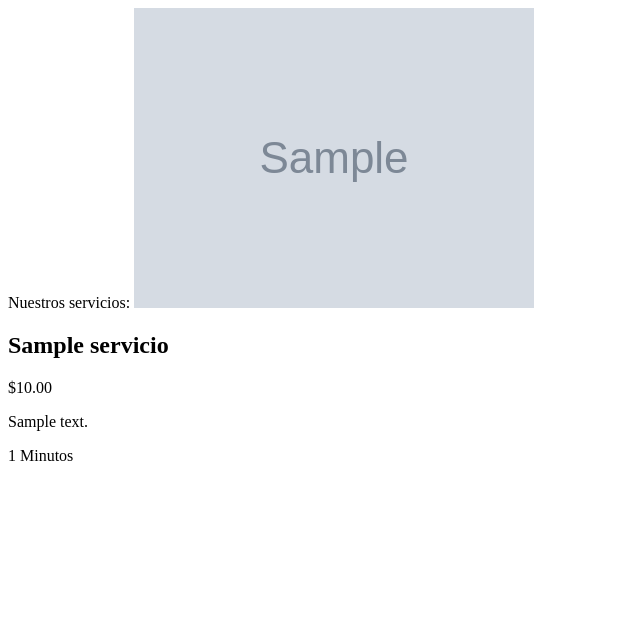
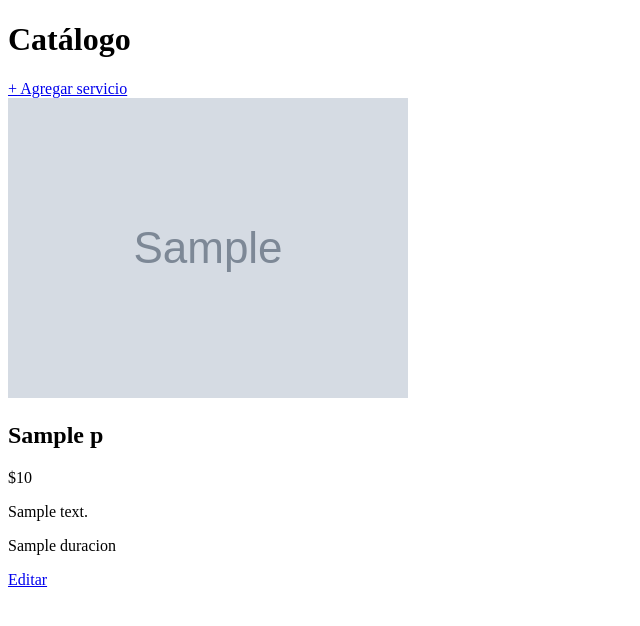
Before and after one commit to Trippxzz/ZoneFem, a Django app: template ZoneApp/templates/ZoneServicios/servicios.html in a window 1280 px wide. Shown: the top 626 px of the page, without its empty margins (0-640 px from the left). Run offline with Django 5.2, Linux system fonts and the light colour scheme; tables that the repository leaves empty hold one stand-in row (values such as "Sample post"); the template is opened without the code that fills it: values that come from a table or form of the project are taken from there, most other values are stand-ins (such as "Sample title", 1, 10 or a date in 2020); grey boxes marked "Sample" are stand-in pictures.

Commit message:
seccion servcios

```diff
--- a/ZoneApp/templates/ZoneServicios/servicios.html
+++ b/ZoneApp/templates/ZoneServicios/servicios.html
@@ -5,23 +5,40 @@
     <meta name="viewport" content="width=device-width, initial-scale=1.0">
     <title>Document</title>
 </head>
-<body>
-    Nuestros servicios:
-
-    {% if servicio%}
-    {% for s in servicio%}
-    {%if s.imagen_principal %}
-     <img src="{{ s.imagen_principal.imagen.url }}" alt="{{ s.nombre }}" class="h-48 w-full object-cover">
-    {% else %}
-        <img src="/static/img/no-image.png" alt="Sin imagen" class="h-48 w-full object-cover">
-    {% endif %}
-    <div class="p-6 flex-1 flex flex-col">
-                    <h2 class="text-xl font-bold mb-2 truncate">{{ s.nombre }}</h2>
-                    <p class="text-blue-400 font-semibold mb-2">${{ s.precio }}</p>
-                    <p class="text-gray-300 text-sm mb-4 flex-1 truncate">{{ s.descripcion }}</p>
-                     <p class="text-gray-300 text-sm mb-4 flex-1 truncate">{{ s.duracion }} Minutos</p>
+<body class="bg-[#101416] min-h-screen text-white">
+    <div class="max-w-7xl mx-auto px-4 py-10">
+        <div class="flex justify-between items-center mb-8">
+            <h1 class="text-3xl font-extrabold tracking-tight">Catálogo</h1>
+            <a href="{% url 'crearservicio' %}" class="inline-flex items-center px-4 py-2 bg-blue-600 hover:bg-blue-700 text-white font-semibold rounded-lg shadow transition">
+                <span class="text-xl mr-2">+</span> Agregar servicio
+            </a>
+        </div>
+        {% if servicio %}
+        <div class="grid grid-cols-1 sm:grid-cols-2 lg:grid-cols-3 gap-8">
+            {% for s in servicio %}
+            <div class="bg-[#181c20] rounded-xl shadow-lg overflow-hidden flex flex-col">
+                {% if s.imagen_principal %}
+                    <img src="{{ s.imagen_principal.imagen.url }}" alt="{{ s.nombre }}" class="h-48 w-full object-cover">
+                {% else %}
+                    <img src="/static/img/no-image.png" alt="Sin imagen" class="h-48 w-full object-cover">
+                {% endif %}
+                <div class="p-6 flex-1 flex flex-col">
+                    <h2 class="text-xl font-bold mb-2 truncate">{{ p.nombre }}</h2>
+                    <p class="text-blue-400 font-semibold mb-2">${{ p.precio }}</p>
+                    <p class="text-gray-300 text-sm mb-4 flex-1 truncate">{{ p.descripcion  }}</p>
+                    <p class="text-gray-300 text-sm mb-4 flex-1 truncate">{{ p.duracion  }}</p>
+                    <a href="{% url 'detalleservicio' s.id %}" class="inline-block mt-auto px-4 py-2 bg-yellow-700 hover:bg-yellow-800 text-white rounded-lg font-semibold transition">
+                        Editar
+                    </a>
                 </div>
-    {%endfor%}
-    {%endif%}
+            </div>
+            {% endfor %}
+        </div>
+        {% else %}
+        <div class="text-center text-gray-400 mt-20 text-lg">
+            No hay productos creados
+        </div>
+        {% endif %}
+    </div>
 </body>
 </html>
--- a/ZoneApp/views.py
+++ b/ZoneApp/views.py
@@ -63,3 +63,9 @@ def verServicio(request):
     if request.method == 'GET':
         servicio = Servicio.objects.all()
         return render(request, 'ZoneServicios/servicios.html', {'servicio': servicio})
+
+def detServicio(request, id):
+    if request.method == 'GET':
+        serv = Servicio.objects.get(id = id)
+        imgserv = serv.imagenes.all()
+        return render (request, "servicio.html", {"serv":serv, "imgs":imgserv})
```
